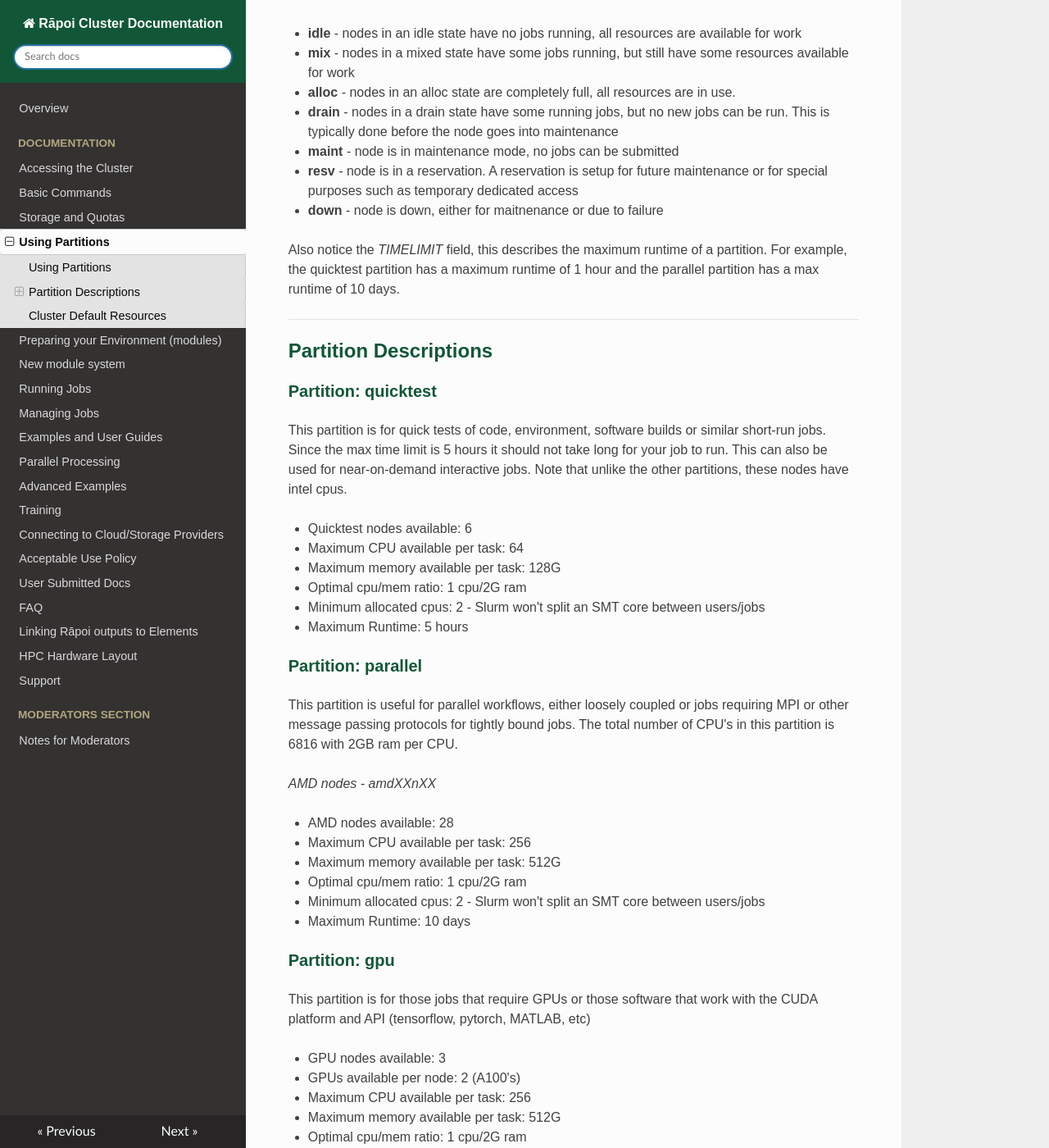
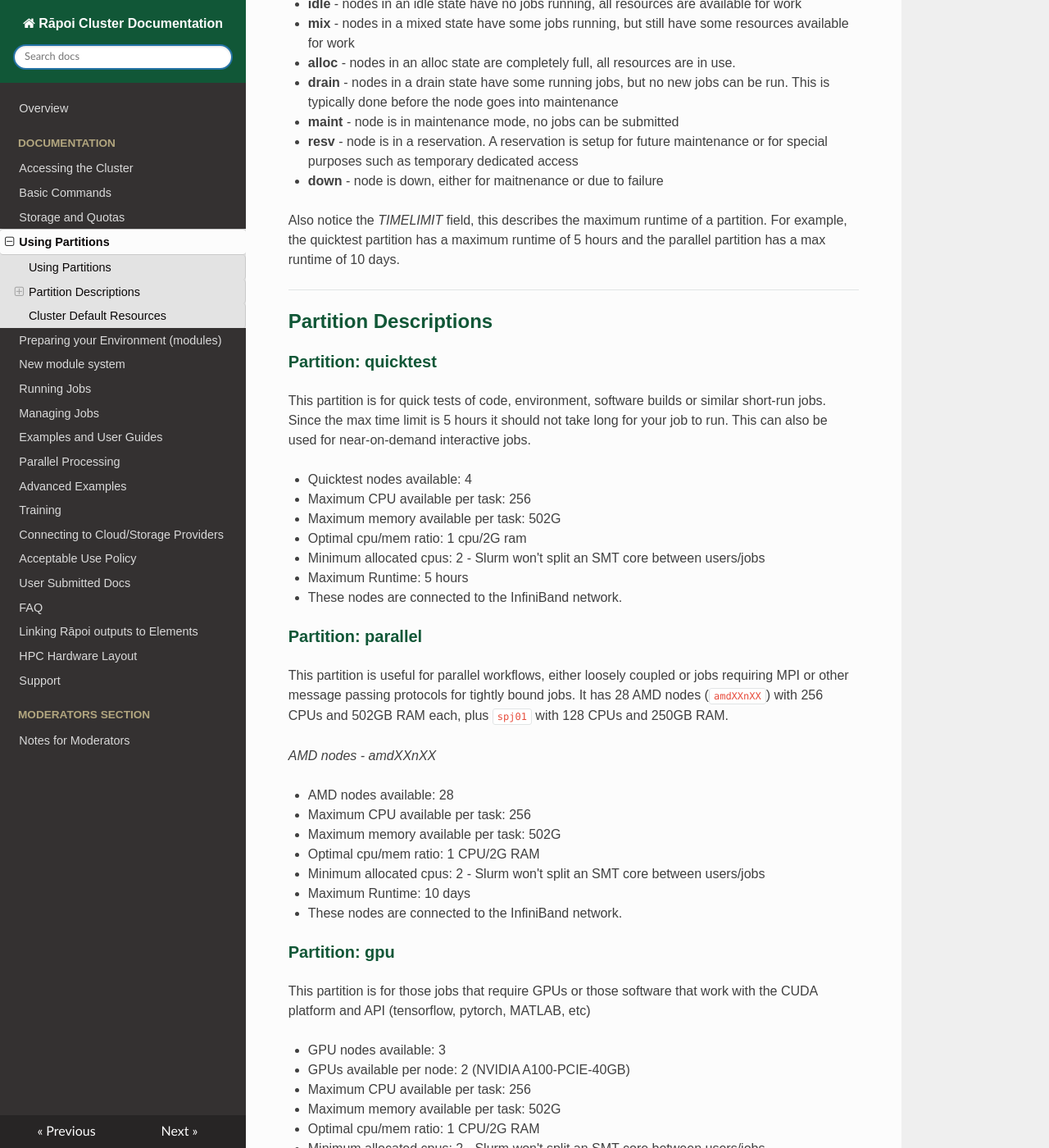
Before and after one commit to vuw-research-computing/raapoi-docs, an MkDocs documentation site: the page built from docs/partitions.md, in a window 1280 px wide and 1400 px high, scrolled down 1009 px. Shown: the whole window at 82% size. Built offline with MkDocs 1.6.1, drawn with Linux system fonts in a browser that asks for light colours; nearby versions of some CDN libraries; some web fonts are replaced; a script that is not in the unit is left out; some of the changed text lies outside the part shown.

Commit message:
Update Partitions Section

````diff
--- a/docs/partitions.md
+++ b/docs/partitions.md
@@ -12,32 +12,30 @@
 given exclusive access.
 
 To view the partitions available to use you can type the vuw-partitions
-command, eg
+command, e.g.
 
 ```
 <user>@raapoi-login:~$ vuw-partitions
 
 VUW CLUSTER PARTITIONS
 PARTITION  AVAIL  TIMELIMIT  NODES  STATE NODELIST
-quicktest*    up    5:00:00      1  down* amd01n01
-quicktest*    up    5:00:00      4    mix amd01n[02-03]
-quicktest*    up    5:00:00      1   idle amd01n04
+quicktest*    up    5:00:00      1    mix amd01n04
+quicktest*    up    5:00:00      3   idle amd01n[01-03]
 
 PARTITION AVAIL  TIMELIMIT  NODES  STATE NODELIST
+parallel     up 10-00:00:0      1  drain amd02n01
 parallel     up 10-00:00:0      1   resv spj01
-parallel     up 10-00:00:0     24    mix amd02n[01-04],amd03n[01-04],amd04n[01-04],amd05n[01-04],amd06n[01-04]
-parallel     up 10-00:00:0      2  alloc amd07n[03-04]
+parallel     up 10-00:00:0     23    mix amd02n[02-04],amd03n[01-04],amd04n[01-04],amd05n[01-04],amd06n[01-04],amd07n[01-04]
 
 PARTITION AVAIL  TIMELIMIT  NODES  STATE NODELIST
-gpu          up 1-00:00:00      1    mix gpu02
-gpu          up 1-00:00:00      2   idle gpu[01,03]
+gpu          up 1-00:00:00      3    mix gpu[01-03]
 
 PARTITION AVAIL  TIMELIMIT  NODES  STATE NODELIST
-bigmem       up 10-00:00:0      3    mix high[01-02,04]
-bigmem       up 10-00:00:0      1  alloc high03
+bigmem       up 10-00:00:0      3    mix high[02-04]
+bigmem       up 10-00:00:0      1   idle high01
 
 PARTITION AVAIL  TIMELIMIT  NODES  STATE NODELIST
-longrun      up 30-00:00:0      2   idle bigtmp[01-02]
+longrun      up 30-00:00:0      2    mix bigtmp[01-02]
 
 NOTE: This utility is a wrapper for the Slurm command:
       sinfo -p PARTITION
@@ -60,8 +58,8 @@
 * __down__ - node is down, either for maitnenance or due to failure
 
 Also notice the _TIMELIMIT_ field, this describes the maximum runtime of a
-partition.  For example, the quicktest partition has a maximum runtime of 1
-hour and the parallel partition has a max runtime of 10 days.
+partition.  For example, the quicktest partition has a maximum runtime of 5
+hours and the parallel partition has a max runtime of 10 days.
 
 ---
 
@@ -72,38 +70,40 @@
 This partition is for quick tests of code, environment, software builds or
 similar short-run jobs.  Since the max time limit is 5 hours it should not take
 long for your job to run.  This can also be used for near-on-demand interactive
-jobs.  Note that unlike the other partitions, these nodes have intel cpus.
+jobs.
 
-* Quicktest nodes available: 6
-* Maximum CPU available per task: 64
-* Maximum memory available per task: 128G
+* Quicktest nodes available: 4
+* Maximum CPU available per task: 256
+* Maximum memory available per task: 502G
 * Optimal cpu/mem ratio: 1 cpu/2G ram
 * Minimum allocated cpus: 2 - Slurm won't split an SMT core between users/jobs
 * Maximum Runtime: 5 hours
+* These nodes are connected to the InfiniBand network.
 
 ### Partition: parallel
 
 This partition is useful for parallel workflows, either loosely coupled or jobs
-requiring MPI or other message passing protocols for tightly bound jobs. The total number of CPU's in this partition is 6816 with 2GB ram per CPU.
+requiring MPI or other message passing protocols for tightly bound jobs. It has 28 AMD nodes (`amdXXnXX`) with 256 CPUs and 502GB RAM each, plus `spj01` with 128 CPUs and 250GB RAM.
 
 *AMD nodes - amdXXnXX*
 
 * AMD nodes available: 28
 * Maximum CPU available per task: 256
-* Maximum memory available per task: 512G
-* Optimal cpu/mem ratio: 1 cpu/2G ram
+* Maximum memory available per task: 502G
+* Optimal cpu/mem ratio: 1 CPU/2G RAM
 * Minimum allocated cpus: 2 - Slurm won't split an SMT core between users/jobs
 * Maximum Runtime: 10 days
+* These nodes are connected to the InfiniBand network.
 
 ### Partition: gpu
 
 This partition is for those jobs that require GPUs or those software that work with the CUDA platform and API (tensorflow, pytorch, MATLAB, etc)
 
 * GPU nodes available: 3
-* GPUs available per node: 2 (A100's)
+* GPUs available per node: 2 (NVIDIA A100-PCIE-40GB)
 * Maximum CPU available per task: 256
-* Maximum memory available per task: 512G
-* Optimal cpu/mem ratio: 1 cpu/2G ram
+* Maximum memory available per task: 502G
+* Optimal cpu/mem ratio: 1 CPU/2G RAM
 * Minimum allocated cpus: 2 - Slurm won't split an SMT core between users/jobs
 * Maximum Runtime: 24 hours
 
@@ -116,29 +116,28 @@
 
 __NOTE:__ Please do not schedule jobs of less than 125GB of memory on the bigmem partition.
 
-* Bigmem nodes available: 4 (4x1024G ram)
+* Bigmem nodes available: 4 (4 x 1024G RAM)
 * Maximum CPU available per task: 128
 * Maximum memory available per task: 1 TB
-* Optimal cpu/mem ratio: 1 cpu/8G ram - note jobs here often use much more ram than this.
+* Optimal cpu/mem ratio: 1 CPU/8G RAM - note jobs here often use much more ram than this.
 * Minimum allocated cpus: 1 - These cpus are not currently SMT enabled.
 * Maximum Runtime: 10 days
 
-_Note_: The bigmem nodes also each have one NVIDIA Tesla T4 GPU. These are not as powerful as the A100's in the gpu nodes, but may still be of use at times when (a) the gpu partition is particularly busy or a gpu node is down, **and** (b) the bigmem node is being under-utilised. (I.e. please try to avoid using these gpus when there is a high demand for jobs requiring lots of memory in the bigmem partition, at other time, please go ahead.)
+_Note_: The bigmem nodes also each have one NVIDIA Tesla T4 GPU. These are not as powerful as the A100's in the gpu nodes, but may still be of use at times when (a) the gpu partition is particularly busy or a gpu node is down, **and** (b) the bigmem node is being under-utilised. (i.e. please try to avoid using these gpus when there is a high demand for jobs requiring lots of memory in the bigmem partition, at other time, please go ahead.)
 
 ### Partition: longrun
 
 This partition is useful for long running jobs (with modest resource requirements).
-The total number of CPU's in this partition is 512 with 2GB ram per CPU.
+The total number of CPU's in this partition is 512 with ~2GB RAM per CPU. This partition has two nodes, ```bigtmp01``` and ```bigtmp02```, each with 25TB of local ```/tmp``` storage.
 
-*AMD nodes - bigtmp##*
+*AMD nodes - bigtmpXX*
 
 * AMD nodes available: 2
 * Maximum CPU available per task: 256
-* Maximum memory available per task: 512G
-* Optimal cpu/mem ratio: 1 cpu/2G ram
+* Maximum memory available per task: 502G
+* Optimal cpu/mem ratio: 1 CPU/2G RAM
 * Minimum allocated cpus: 2 - Slurm won't split an SMT core between users/jobs
 * Maximum Runtime: 30 days
-
 
 ---
 
````
